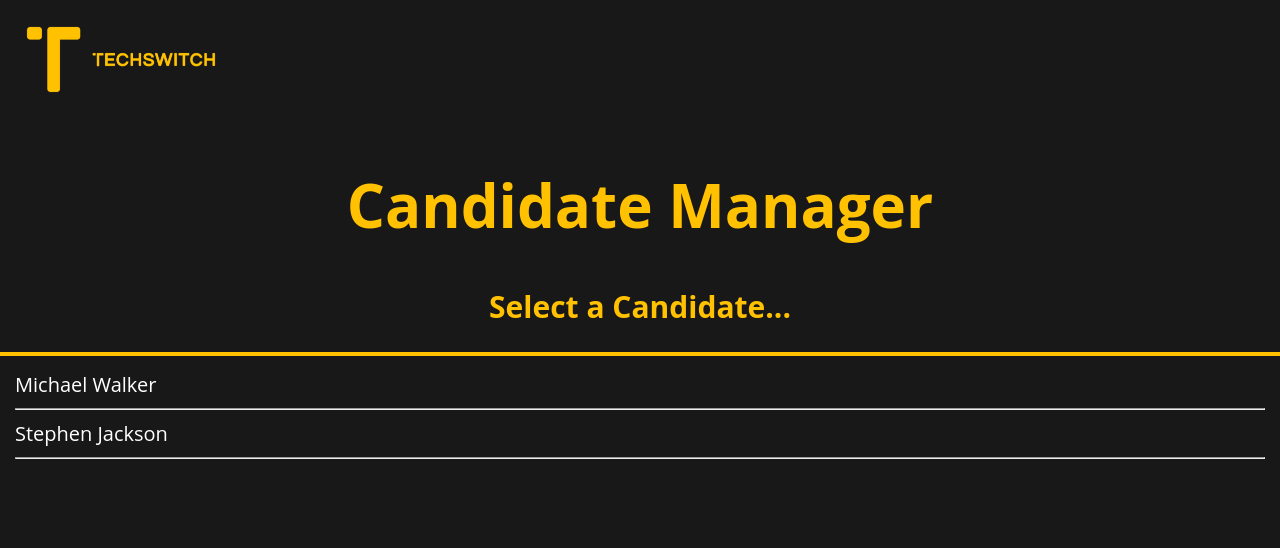
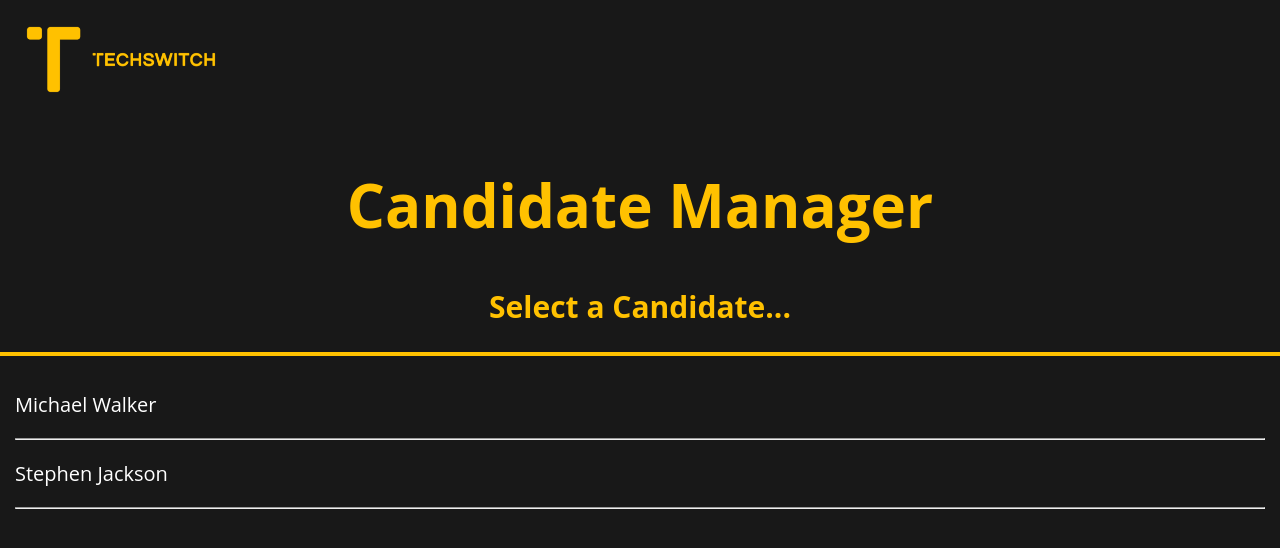
Before and after one commit to techswitch-learners/testswitch-frontend-admin, a Next.js app: page /candidates in a window 1280 px wide. Shown: the top 548 px of the page. Built offline with nearby package versions, Linux system fonts and the light colour scheme.

Commit message:
Added a link to candidate names which routes to /candidates/{name}

```diff
--- a/api/candidatesApiClient.ts
+++ b/api/candidatesApiClient.ts
@@ -6,8 +6,5 @@ export async function getCandidates(): Promise<string[]> {
 
     //put into list
 
-    var candidateList = [""];
-
-
-    return candidateList;
+    return ["Michael Walker", "Stephen Jackson"];
 }
--- a/components/CandidateLink/CandidateLink.module.scss
+++ b/components/CandidateLink/CandidateLink.module.scss
@@ -8,6 +8,10 @@
   display: block;
 }
 
+.link{
+  text-decoration: none;
+}
+
 .separator{
   border: 1px solid $softwireWhite;
 }
--- a/components/CandidateLink/CandidateLink.tsx
+++ b/components/CandidateLink/CandidateLink.tsx
@@ -1,5 +1,6 @@
 import React from "react";
 import textStyles from './CandidateLink.module.scss';
+import Link from "next/link";
 
 
 
@@ -10,9 +11,13 @@ interface CandidateLinkProps {
 
 export function CandidateLink(props: CandidateLinkProps): JSX.Element {
 
+    const ref: string = "/candidates/" + props.name;
+
     return (
         <li className={textStyles.listItem}>
-            {props.name}
+            <Link href={ref}>
+                <p className={textStyles.link}>{props.name}</p>
+            </Link>
             <hr/>
         </li>
     )
--- a/components/CandidateList/CandidateList.tsx
+++ b/components/CandidateList/CandidateList.tsx
@@ -9,11 +9,9 @@ interface CandidateListProps {
 
 }
 
-
 export function CandidateList(props: CandidateListProps): JSX.Element {
 
-
-    const candidates = ["Michael Walker", "Stephen Jackson"];
+    const candidates: string[] = ["Michael Walker", "Stephen Jackson"];
 
     return (
         <ul className={scss.list}>
```
